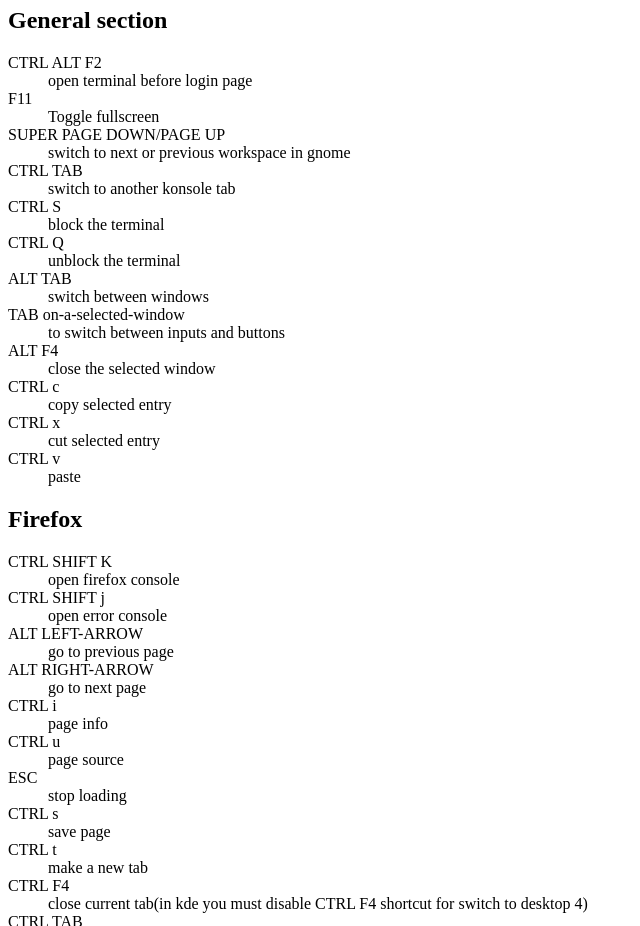
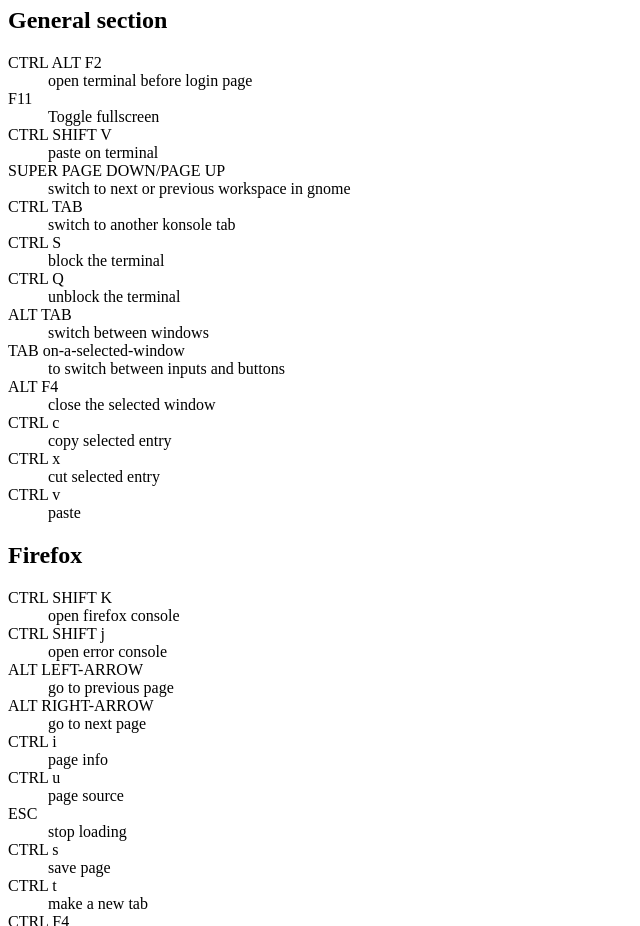
Before and after one commit to abolfazlsadeqi2001/shortcuts, a plain HTML site: page index.html in a window 1280 px wide. Shown: the part 2180-3106 px from the top of the page, without its empty margins (0-640 px from the left). Drawn offline with Linux system fonts and the light colour scheme.

Commit message:
add paste on terminal

```diff
--- a/index.html
+++ b/index.html
@@ -188,11 +188,14 @@
 		<!-- General section -->
 		<h2>General section</h2>
 		<dl>
-            <dt>CTRL ALT F2</dt>
+            		<dt>CTRL ALT F2</dt>
 			<dd>open terminal before login page</dd>
 
 			<dt>F11</dt>
 			<dd>Toggle fullscreen</dd>
+
+			<dt>CTRL SHIFT V</dt>
+			<dd>paste on terminal</dd>
 
 			<dt>SUPER PAGE DOWN/PAGE UP</dt>
 			<dd>switch to next or previous workspace in gnome</dd>
```
